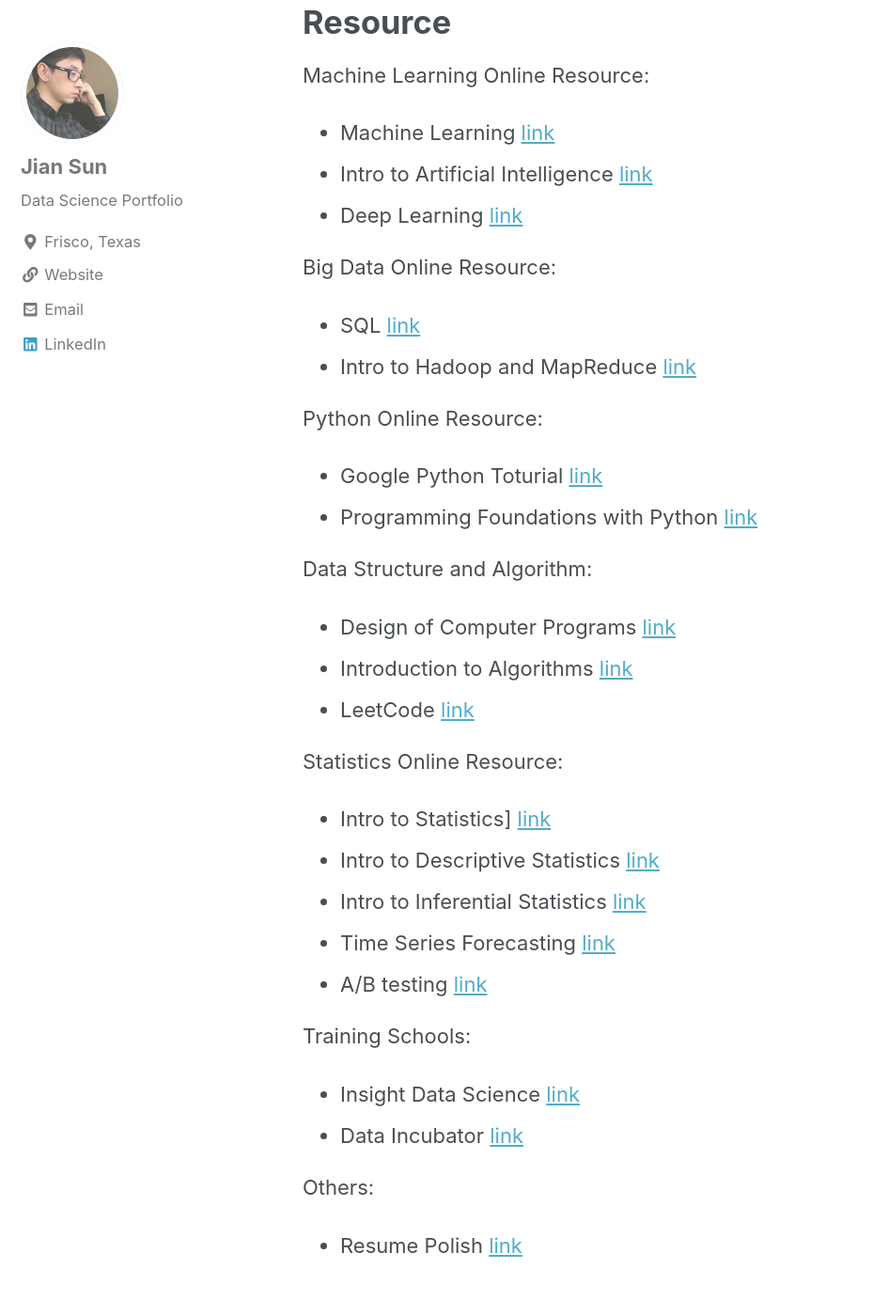
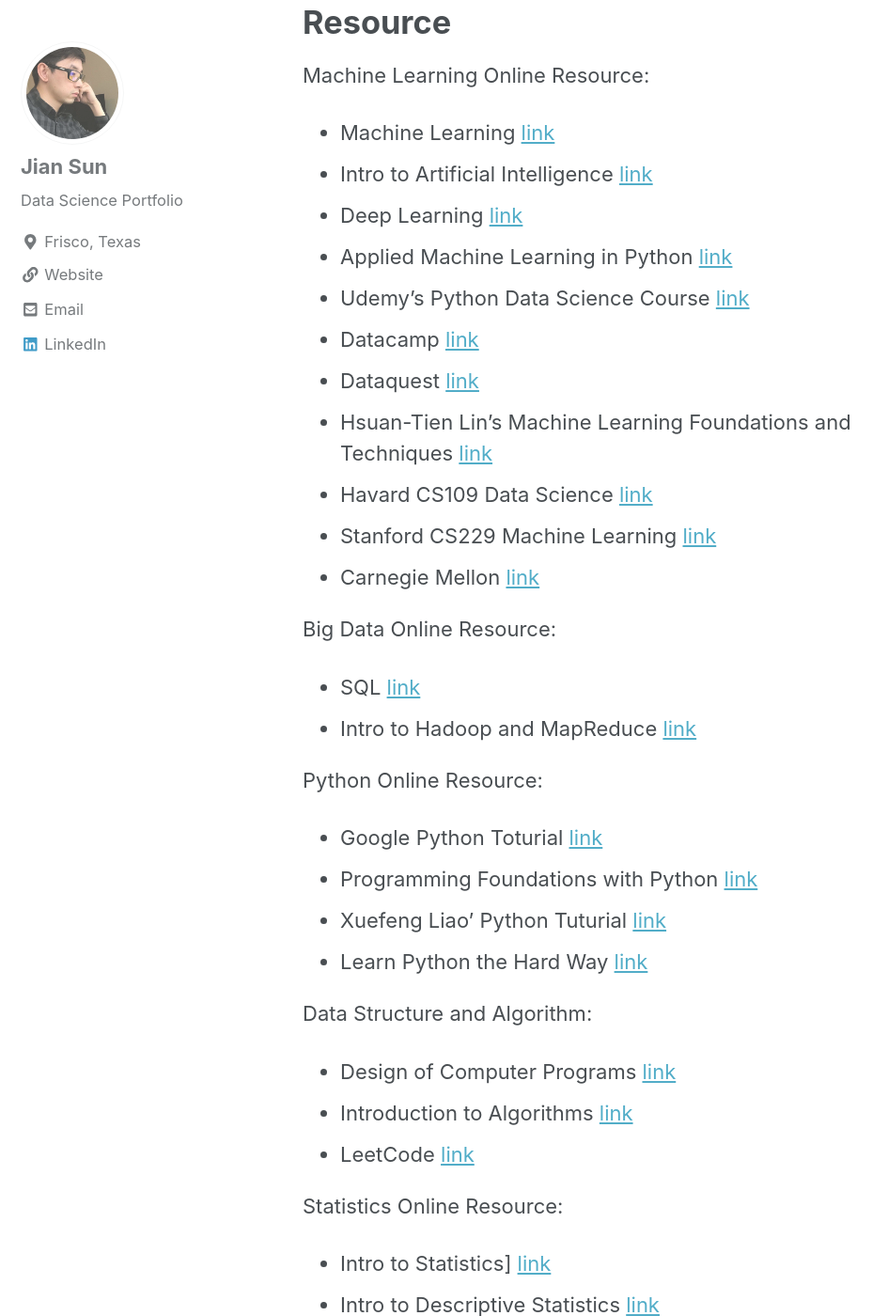
Before and after one commit to jianv/jianv.github.io, a Jekyll site: the page built from _pages/resource.md, in a window 1280 px wide and 1400 px high, scrolled down 463 px. Shown: the whole window at 94% size, without its empty margins (0-945 px from the left). Built offline with Jekyll 4.4.1, drawn with Linux system fonts in a browser that asks for light colours; nearby versions of some CDN libraries.

Commit message:
Update resource.md

```diff
--- a/_pages/resource.md
+++ b/_pages/resource.md
@@ -14,6 +14,22 @@
   [link](https://www.udacity.com/course/intro-to-artificial-intelligence–cs271)
 * Deep Learning
   [link](https://www.coursera.org/specializations/deep-learning)
+* Applied Machine Learning in Python
+  [link](https://www.coursera.org/learn/python-machine-learning)
+* Udemy's Python Data Science Course
+  [link](https://www.udemy.com/python-for-data-science-and-machine-learning-bootcamp/learn/v4/content)
+* Datacamp
+  [link](https://www.datacamp.com/)
+* Dataquest
+  [link](https://www.dataquest.io/)
+* Hsuan-Tien Lin's Machine Learning Foundations and Techniques
+  [link](http://www.csie.ntu.edu.tw/~htlin/mooc/)
+* Havard CS109 Data Science
+  [link](http://cs109.github.io/2015/)
+* Stanford CS229 Machine Learning
+  [link](http://cs229.stanford.edu/)
+* Carnegie Mellon
+  [link](http://www.cs.cmu.edu/~ninamf/courses/601sp15/lectures.shtml)
 
 Big Data Online Resource:
 * SQL
@@ -26,6 +42,10 @@
   [link](https://developers.google.com/edu/python/)
 * Programming Foundations with Python
   [link](https://www.udacity.com/course/programming-foundations-with-python–ud036)
+* Xuefeng Liao' Python Tuturial
+  [link](https://www.liaoxuefeng.com/wiki/0014316089557264a6b348958f449949df42a6d3a2e542c000)
+* Learn Python the Hard Way
+  [link](https://learnpythonthehardway.org/book/)
 
 Data Structure and Algorithm:
 * Design of Computer Programs
```
